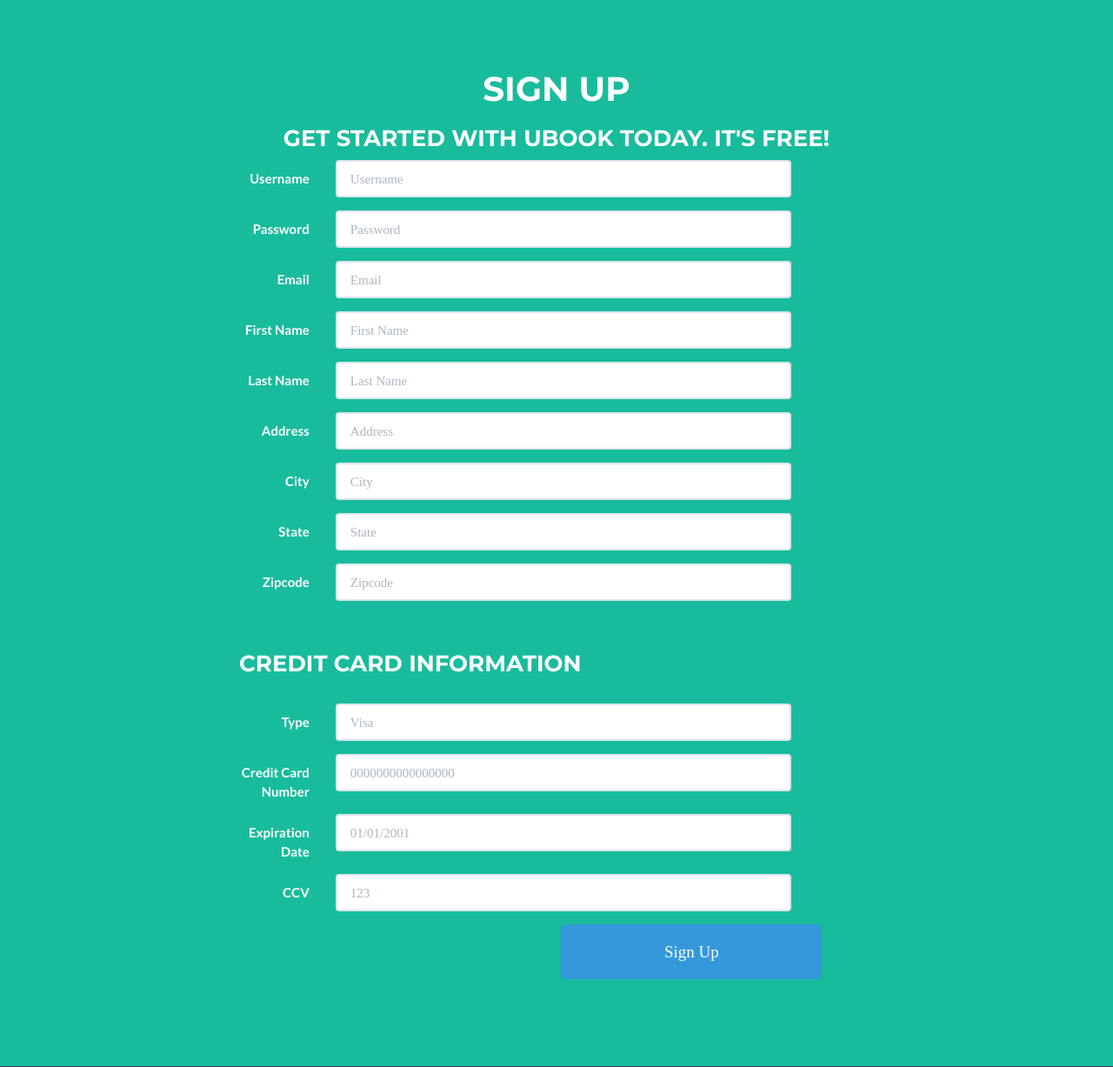
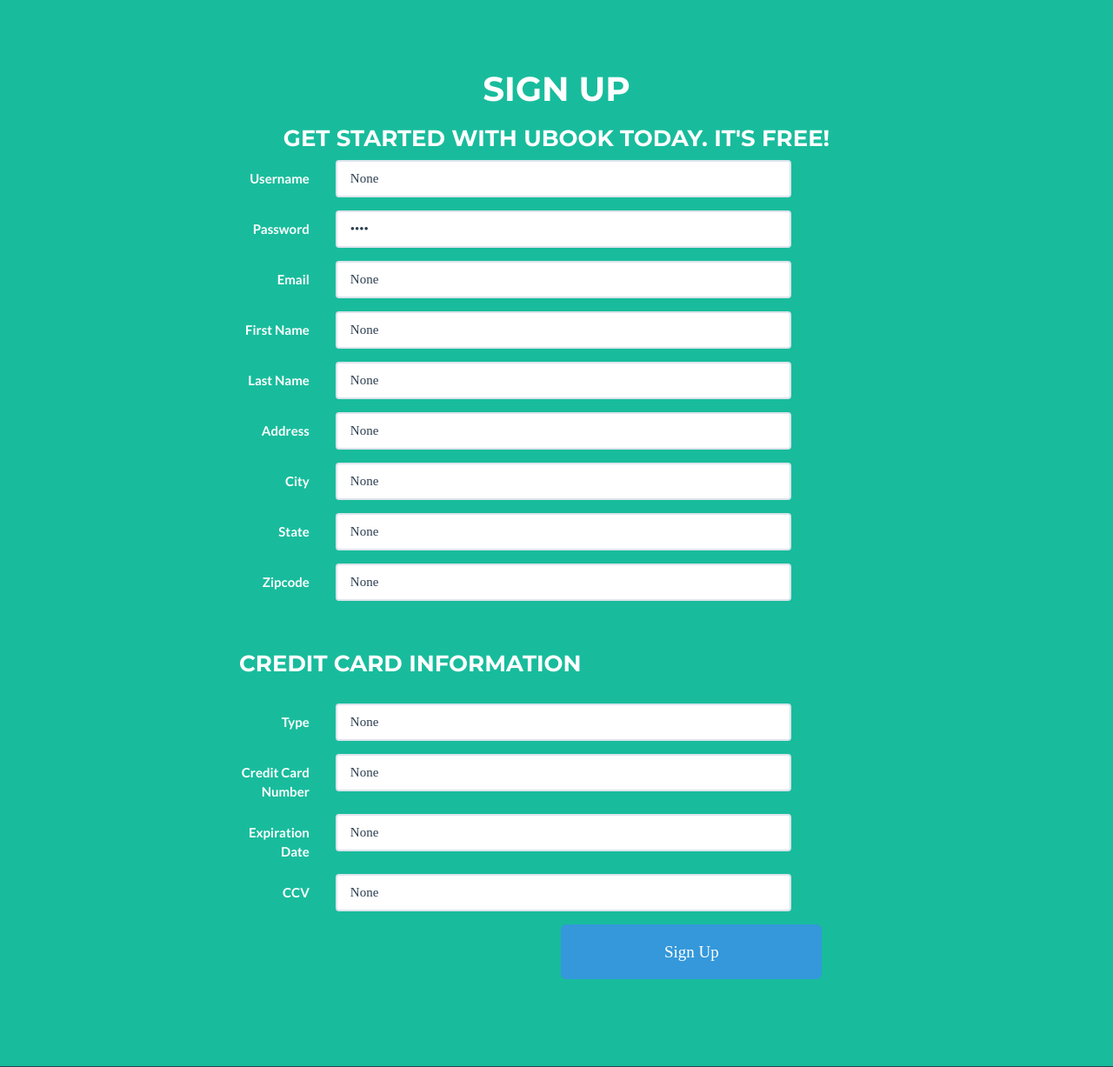
Before and after one commit to mrranderson/UBook, a Django app: page /signup/ in a window 1280 px wide. Shown: the part 171-1398 px from the top of the page at 87% size. Run offline with Django 3.2, Linux system fonts and the light colour scheme; some libraries are stand-ins or nearby versions.

Commit message:
Updated more form stuff, fixed expdate validation

```diff
--- a/UBook/models.py
+++ b/UBook/models.py
@@ -47,7 +47,7 @@
 
     def clean_cc_expdate(self):
         data = self.cleaned_data['cc_expdate']
-        if not re.match('\d\d/[/-]d\d[/-]\d\d\d\d', data):
+        if not re.match('\d\d[/-]\d\d[/-]\d\d\d\d', data):
             raise forms.ValidationError("Please enter a valid expiration date in the form of MM/DD/YYYY or MM-DD-YYYY.")
         return data
 
--- a/templates/website/signUp.html
+++ b/templates/website/signUp.html
@@ -17,63 +17,63 @@
                     <div class="form-group">
                         <label class="col-sm-2 control-label" for="username">Username</label>
                         <div class="col-sm-10">
-                            <input class="form-control col-sm-10" id="username" name="username" type="text" maxlength="255" placeholder="Username" />
+                            <input class="form-control col-sm-10" id="username" name="username" type="text" maxlength="255" placeholder="Username" value="{{ form.username.value }}" />
                             {{ form.username.errors }}
                         </div>
                     </div>
                     <div class="form-group">
                         <label class="col-sm-2 control-label" for="password">Password</label>
                         <div class="col-sm-10">
-                            <input class="form-control col-sm-10" id="password" name="password" type="password" maxlength="255" placeholder="Password" />
+                            <input class="form-control col-sm-10" id="password" name="password" type="password" maxlength="255" placeholder="Password" value="{{ form.password.value }}"/>
                             {{ form.password.errors }}
                         </div>
                     </div>
                     <div class="form-group">
                         <label class="col-sm-2 control-label" for="email">Email</label>
                         <div class="col-sm-10">
-                            <input class="form-control col-sm-10" id="email" name="email" type="text" maxlength="255" placeholder="Email" />
+                            <input class="form-control col-sm-10" id="email" name="email" type="text" maxlength="255" placeholder="Email" value="{{ form.email.value }}"/>
                             {{ form.email.errors }}
                         </div>
                     </div>
                     <div class="form-group">
                         <label class="col-sm-2 control-label" for="first_name">First Name</label>
                         <div class="col-sm-10">
-                            <input class="form-control col-sm-10" id="first_name" name="first_name" type="text" maxlength="255" placeholder="First Name" />
+                            <input class="form-control col-sm-10" id="first_name" name="first_name" type="text" maxlength="255" placeholder="First Name" value="{{form.first_name.value}}"/>
                             {{ form.first_name.errors }}
                         </div>
                     </div>
                     <div class="form-group">
                         <label class="col-sm-2 control-label" for="last_name">Last Name</label>
                         <div class="col-sm-10">
-                            <input class="form-control col-sm-10" id="last_name" name="last_name" type="text" maxlength="255" placeholder="Last Name" />
+                            <input class="form-control col-sm-10" id="last_name" name="last_name" type="text" maxlength="255" placeholder="Last Name" value="{{ form.last_name.value }}"/>
                             {{ form.last_name.errors }}
                         </div>
                     </div>
                     <div class="form-group">
                         <label class="col-sm-2 control-label" for="address">Address</label>
                         <div class="col-sm-10">
-                            <input class="form-control col-sm-10" id="address" name="address" type="text" maxlength="255" placeholder="Address" />
+                            <input class="form-control col-sm-10" id="address" name="address" type="text" maxlength="255" placeholder="Address" value="{{ form.address.value }}"/>
                             {{ form.address.errors }}
                         </div>
                     </div>
                     <div class="form-group">
                         <label class="col-sm-2 control-label" for="city">City</label>
                         <div class="col-sm-10">
-                            <input class="form-control col-sm-10" id="city" name="city" type="text" maxlength="255" placeholder="City" />
+                            <input class="form-control col-sm-10" id="city" name="city" type="text" maxlength="255" placeholder="City" value="{{ form.city.value }}"/>
                             {{ form.city.errors }}
                         </div>
                     </div>
                     <div class="form-group">
                         <label class="col-sm-2 control-label" for="state">State</label>
                         <div class="col-sm-10">
-                            <input class="form-control col-sm-10" id="state" name="state" type="text" maxlength="255" placeholder="State" />
+                            <input class="form-control col-sm-10" id="state" name="state" type="text" maxlength="255" placeholder="State" value="{{ form.state.value }}"/>
                             {{ form.state.errors }}
                         </div>
                     </div>
                     <div class="form-group">
                         <label class="col-sm-2 control-label" for="zipcode">Zipcode</label>
                         <div class="col-sm-10">
-                            <input class="form-control col-sm-10" id="zipcode" name="zipcode" type="text" maxlength="255" placeholder="Zipcode" />
+                            <input class="form-control col-sm-10" id="zipcode" name="zipcode" type="text" maxlength="255" placeholder="Zipcode" value="{{ form.zipcode.value }}"/>
                             {{ form.zipcode.errors }}
                         </div>
                     </div>
@@ -83,28 +83,28 @@
                     <div class="form-group">
                         <label class="col-sm-2 control-label" for="cc_type">Type</label>
                         <div class="col-sm-10">
-                            <input class="form-control col-sm-10" id="cc_type" name="cc_type" type="text" maxlength="20" placeholder="Visa" />
+                            <input class="form-control col-sm-10" id="cc_type" name="cc_type" type="text" maxlength="20" placeholder="Visa" value="{{ form.cc_type.value }}"/>
                             {{ form.cc_type.errors }}
                         </div>
                     </div>
                     <div class="form-group">
                         <label class="col-sm-2 control-label" for="cc_number">Credit Card Number</label>
                         <div class="col-sm-10">
-                            <input class="form-control col-sm-10" id="cc_number" name="cc_number" type="text" maxlength="16" placeholder="0000000000000000" />
+                            <input class="form-control col-sm-10" id="cc_number" name="cc_number" type="text" maxlength="16" placeholder="0000000000000000" value="{{ form.cc_number.value }}"/>
                             {{ form.cc_number.errors }}
                         </div>
                     </div>
                     <div class="form-group">
                         <label class="col-sm-2 control-label" for="cc_expdate">Expiration Date</label>
                         <div class="col-sm-10">
-                            <input class="form-control col-sm-10" id="cc_expdate" name="cc_expdate" type="text" maxlength="10" placeholder="01/01/2001" />
+                            <input class="form-control col-sm-10" id="cc_expdate" name="cc_expdate" type="text" maxlength="10" placeholder="01/01/2001" value="{{ form.cc_expdate.value }}"/>
                             {{ form.cc_expdate.errors }}
                         </div>
                     </div>
                     <div class="form-group">
                         <label class="col-sm-2 control-label" for="cc_ccv">CCV</label>
                         <div class="col-sm-10">
-                            <input class="form-control col-sm-10" id="cc_ccv" name="cc_ccv" type="text" maxlength="3" placeholder="123" />
+                            <input class="form-control col-sm-10" id="cc_ccv" name="cc_ccv" type="text" maxlength="3" placeholder="123" value="{{ form.cc_ccv.value }}"/>
                             {{ form.cc_ccv.errors }}
                         </div>
                     </div>
```
Also changed, not shown: db.sqlite3 (deleted).
